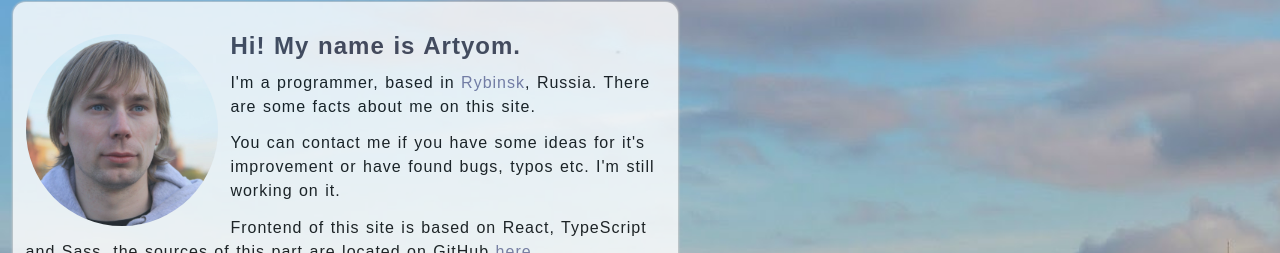
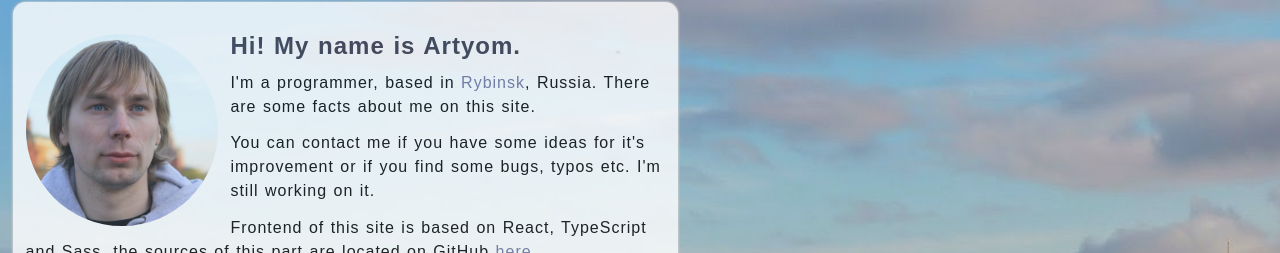
Before and after one commit to artyom-88/artyom-88.github.io, a React (Create React App) app: page / in a window 1280 px wide. Shown: the part 75-328 px from the top of the page. Built offline with nearby package versions, Linux system fonts and the light colour scheme.

Commit message:
Fix text at main page

```diff
--- a/src/components/Page/Main.tsx
+++ b/src/components/Page/Main.tsx
@@ -25,7 +25,7 @@ const PAGE_CONTENT = (
             about me on this site.
         </div>
         <div className={CONTENT_BLOCK}>
-            You can contact me if you have some ideas for it's improvement or have found bugs, typos etc. I'm
+            You can contact me if you have some ideas for it's improvement or if you find some bugs, typos etc. I'm
             still working on it.
         </div>
         <div className={CONTENT_BLOCK}>
```
